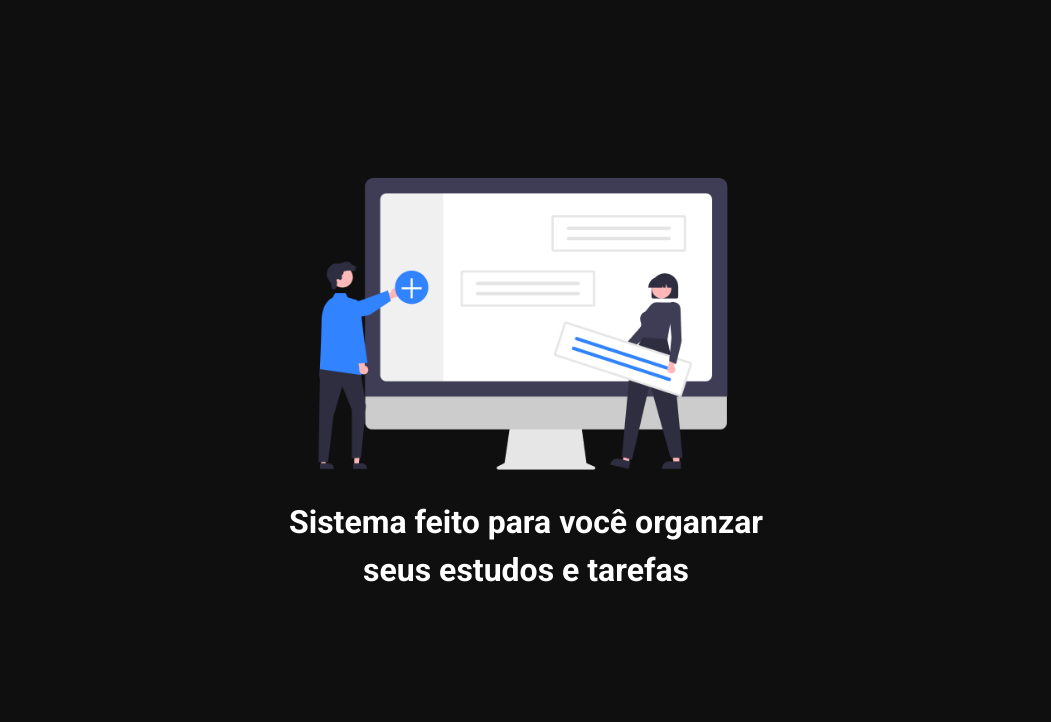
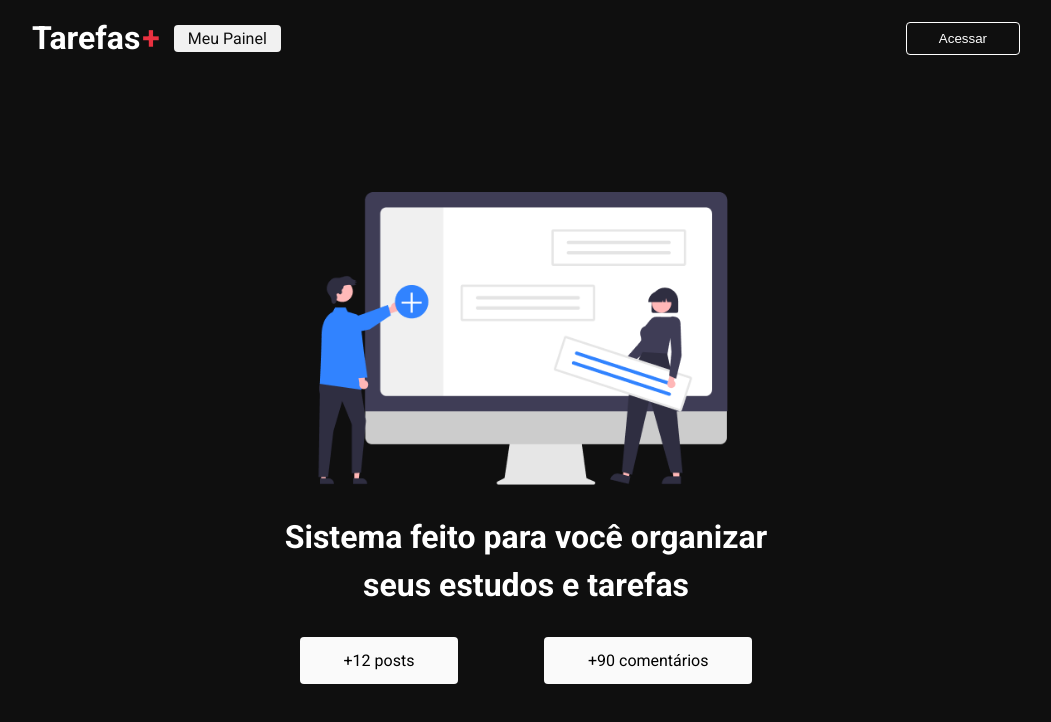
Before and after one commit to yurilima7/tarefas, a Next.js app: page / in a window 1280 px wide. Shown: the top 722 px of the page, without its empty margins (114-1165 px from the left). Built offline with nearby package versions, Linux system fonts and the light colour scheme.

Commit message:
criação do header

```diff
--- /dev/null
+++ b/src/components/header/header.tsx
@@ -0,0 +1,24 @@
+import styles from "./styles.module.css";
+import Link from "next/link";
+
+export function Header() {
+    return(
+        <header className={styles.header}>
+            <section className={styles.content}>
+                <nav className={styles.nav}>
+                    <Link href={"/"}>
+                        <h1 className={styles.logo}>
+                            Tarefas<span>+</span>
+                        </h1>
+                    </Link>
+
+                    <Link href="/dashboard" className={styles.linkStyle}>
+                        Meu Painel
+                    </Link>
+                </nav>
+
+                <button className={styles.loginButton}>Acessar</button>
+            </section>
+        </header>
+    );
+}
--- /dev/null
+++ b/src/components/header/styles.module.css
@@ -0,0 +1,61 @@
+.header {
+    width: 100%;
+    height: 76px;
+    background-color: #0f0f0f;
+    display: flex;
+    align-items: center;
+    justify-content: center;
+}
+
+.content {
+    padding: 0 18px;
+    width: 100%;
+    max-width: 1024px;
+    display: flex;
+    align-items: center;
+    justify-content: space-between;
+}
+
+.content a {
+    text-decoration: none;
+}
+
+.logo {
+    color: #fff;
+    font-size: 32px;
+}
+
+.logo span {
+    color: #ea3140;
+    padding-left: 2px;
+}
+
+.loginButton {
+    background: transparent;
+    padding: 8px 32px;
+    border-radius: 4px;
+    color: #fff;
+    border: 1.5px solid #fff;
+    cursor: pointer;
+    transition: all 0.4s;
+}
+
+.loginButton:hover {
+    transform: scale(1.08);
+    background-color: #fff;
+    color: #0f0f0f;
+    font-weight: bold;
+}
+
+.nav {
+    display: flex;
+    align-items: center;
+}
+
+.linkStyle {
+    background-color: #f1f1f1;
+    color: #0f0f0f;
+    padding: 4px 14px;
+    border-radius: 4px;
+    margin: 0 14px;
+}
--- a/src/pages/_app.tsx
+++ b/src/pages/_app.tsx
@@ -1,6 +1,12 @@
+import { Header } from '@/components/header/header'
 import '@/styles/globals.css'
 import type { AppProps } from 'next/app'
 
 export default function App({ Component, pageProps }: AppProps) {
-  return <Component {...pageProps} />
+  return (
+    <>
+      <Header />
+      <Component {...pageProps} />
+    </>
+  )
 }
--- a/src/pages/index.tsx
+++ b/src/pages/index.tsx
@@ -1,7 +1,7 @@
 import Head from 'next/head'
 import Image from 'next/image'
 import { Inter } from 'next/font/google'
-import styles from '@/styles/home.module.css'
+import styles from '@/styles/Home.module.css'
 import heroImg from '../../public/assets/hero.png'
 
 const inter = Inter({ subsets: ['latin'] })
@@ -19,8 +19,18 @@
         </div>
 
         <h1 className={styles.title}>
-          Sistema feito para você organzar <br /> seus estudos e tarefas
+          Sistema feito para você organizar <br /> seus estudos e tarefas
         </h1>
+
+        <div className={styles.infoContent}>
+          <section className={styles.box}>
+            <span>+12 posts</span>
+          </section>
+
+          <section className={styles.box}>
+            <span>+90 comentários</span>
+          </section>
+        </div>
       </main>
     </div>
   )
--- a/src/styles/Home.module.css
+++ b/src/styles/Home.module.css
@@ -1,7 +1,7 @@
 .container {
     background-color: #0f0f0f;
     width: 100%;
-    height: 100vh;
+    height: calc(100vh - 76px);
     display: flex;
     justify-content: center;
     align-items: center;
@@ -28,3 +28,41 @@
     margin: 28px;
     line-height: 150%;
 }
+
+.infoContent {
+    display: flex;
+    align-items: center;
+    justify-content: space-around;
+}
+
+.box {
+    background-color: #fafafa;
+    padding: 14px 44px;
+    border-radius: 4px;
+    transition: transform 0.4s;
+}
+
+.box:hover {
+    transform: scale(1.08);
+}
+
+
+@media screen and (max-width: 580px) {
+    .hero {
+        max-width: 80%;
+    }
+
+    .title {
+        font-size: 24px;
+    }
+
+    .infoContent {
+        flex-direction: column;
+    }
+
+    .box {
+        width: 80%;
+        margin-bottom: 14px;
+        text-align: center;
+    }
+}
```
